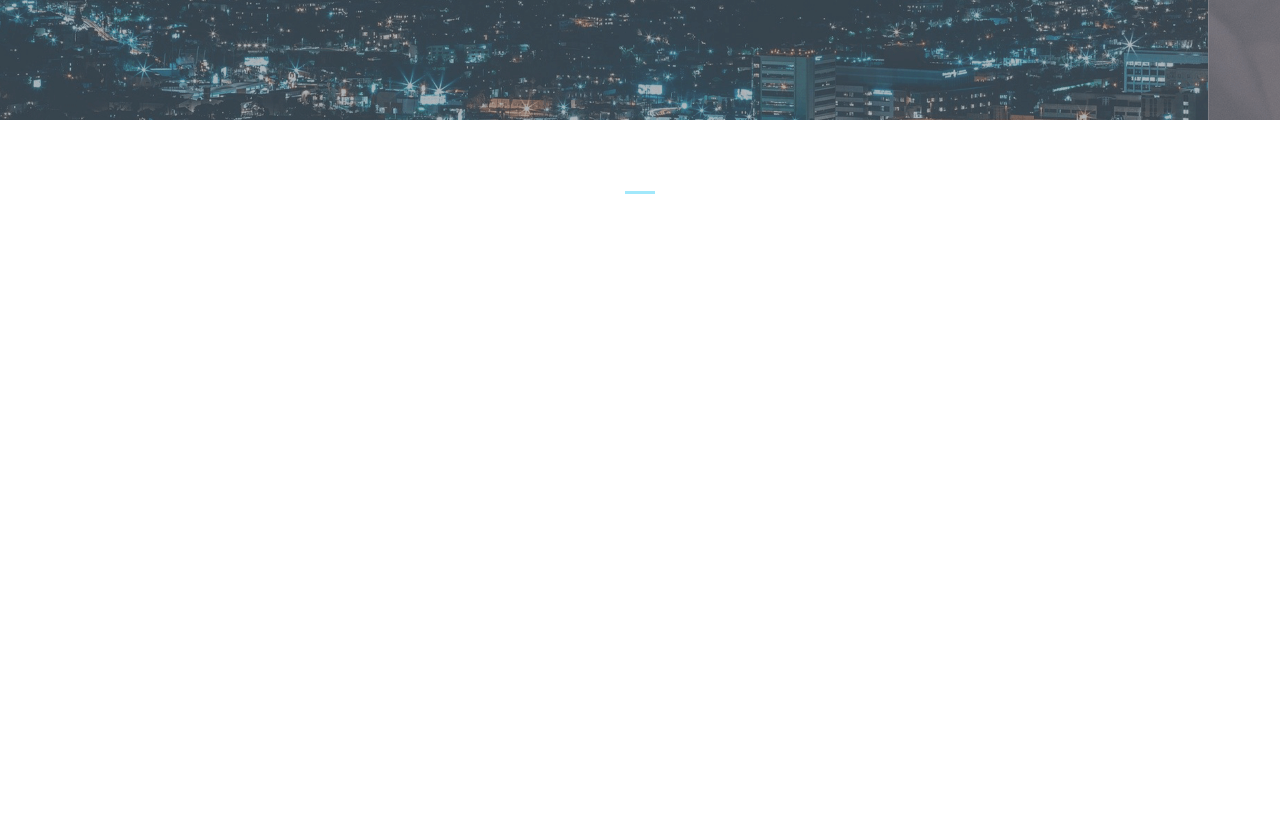
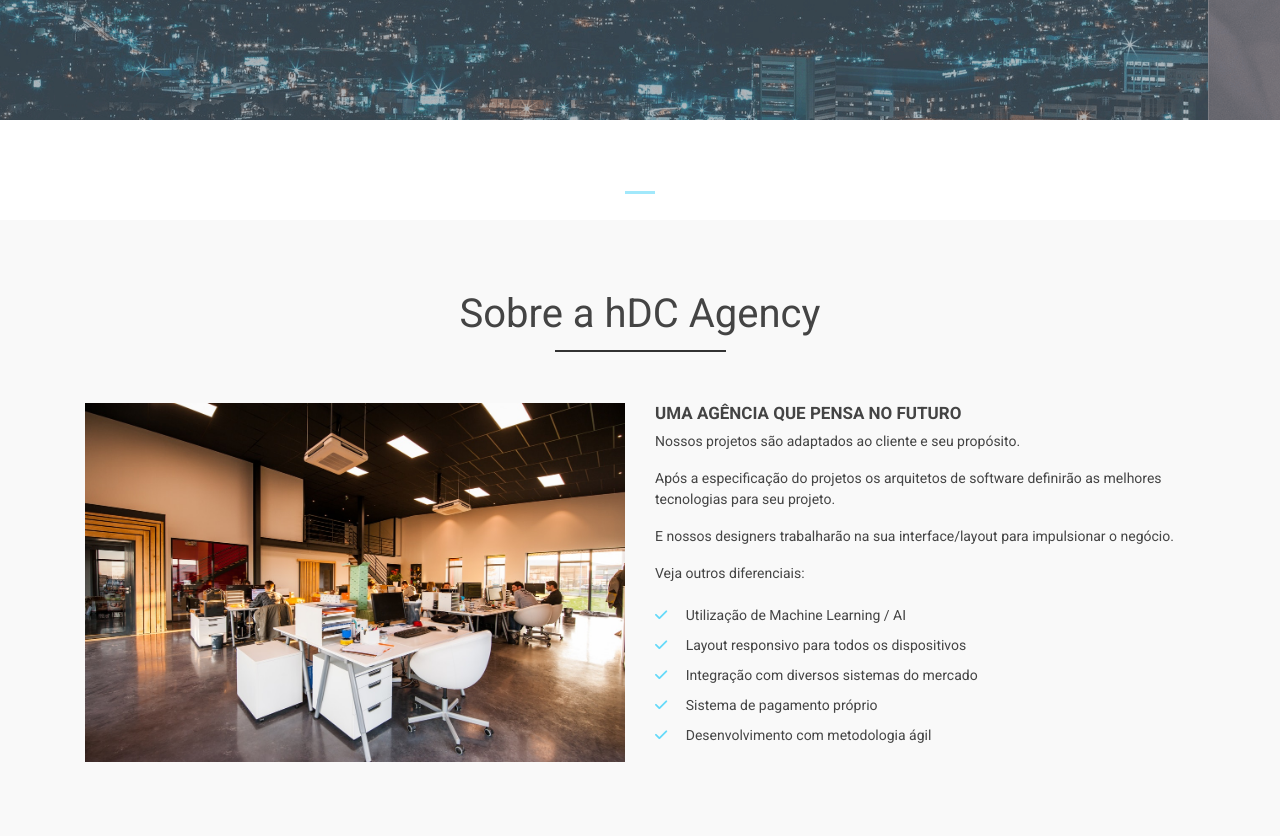
Before and after one commit to joevtap/hdc-agency-byron, a plain HTML site: page index.html in a window 1280 px wide. Shown: the part 500-1336 px from the top of the page. Before the commit the page ends 800 px from the top, so only its background shows below. Drawn offline with nearby package versions, Linux system fonts and the light colour scheme.

Commit message:
added about

```diff
--- a/css/main.css
+++ b/css/main.css
@@ -104,3 +104,46 @@ header,
 .carousel-indicators .active {
   background-color: #65daf9;
 }
+
+/* About */
+
+#about-area {
+  background-color: #f9f9f9;
+}
+
+.main-title {
+  color: #444;
+  margin: 0 0 65px 0;
+  font-size: 40px;
+  text-align: center;
+}
+
+.main-title::after {
+  content: "";
+  border-top: 2px solid #333;
+  width: 15%;
+  position: absolute;
+  top: 60px;
+  left: 42.5%;
+}
+
+.about-title {
+  font-size: 17px;
+  color: #444;
+  text-transform: uppercase;
+  font-weight: bold;
+}
+
+#about-list {
+  list-style: none;
+  padding-left: 0;
+}
+
+#about-list li {
+  line-height: 30px;
+}
+
+#about-list i {
+  color: #65daf9;
+  margin-right: 15px;
+}
--- a/index.html
+++ b/index.html
@@ -115,6 +115,33 @@
         </a>
       </div>
     </div>
+
+     <div id="about-area">
+        <div class="container">
+            <div class="row">
+              <div class="col-12">
+                <h3 class="main-title">Sobre a hDC Agency</h3>
+              </div>
+              <div class="col-md-6">
+                <img class="img-fluid" src="img/agencia.jpg" alt="Agência hDC">
+              </div>
+              <div class="col-md-6">
+                <h3 class="about-title">Uma agência que pensa no futuro</h3>
+                <p>Nossos projetos são adaptados ao cliente e seu propósito.</p>
+                <p>Após a especificação do projetos os arquitetos de software definirão as melhores tecnologias para seu projeto.</p>
+                <p>E nossos designers trabalharão na sua interface/layout para impulsionar o negócio.</p>
+                <p>Veja outros diferenciais:</p>
+                <ul id="about-list">
+                  <li><i class="fas fa-check"></i> Utilização de Machine Learning / AI</li>
+                  <li><i class="fas fa-check"></i> Layout responsivo para todos os dispositivos</li>
+                  <li><i class="fas fa-check"></i> Integração com diversos sistemas do mercado</li>
+                  <li><i class="fas fa-check"></i> Sistema de pagamento próprio</li>
+                  <li><i class="fas fa-check"></i> Desenvolvimento com metodologia ágil</li>
+                </ul>
+              </div>
+            </div>
+          </div>
+      </div>
   </main>
 
     <script src="./js/main.js"></script>
```
